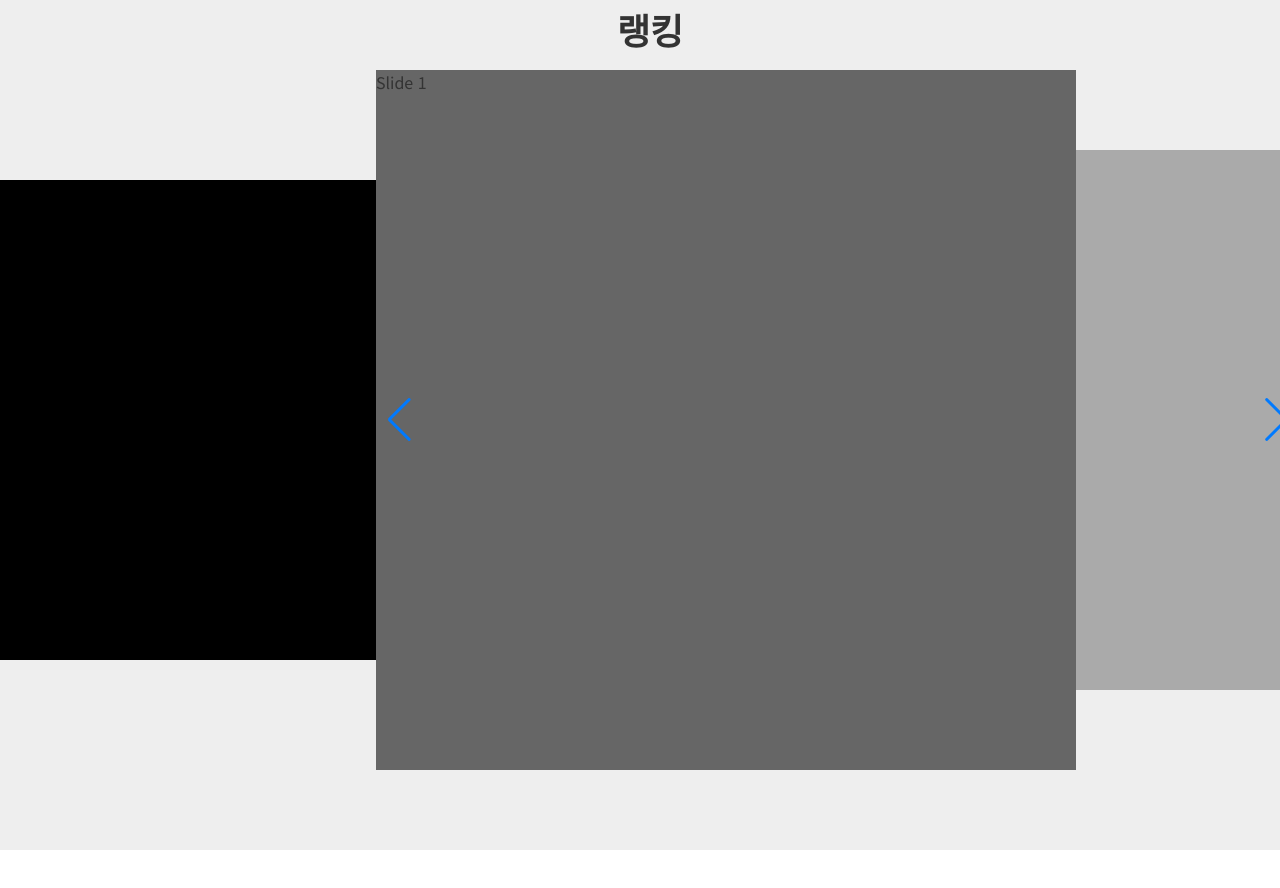
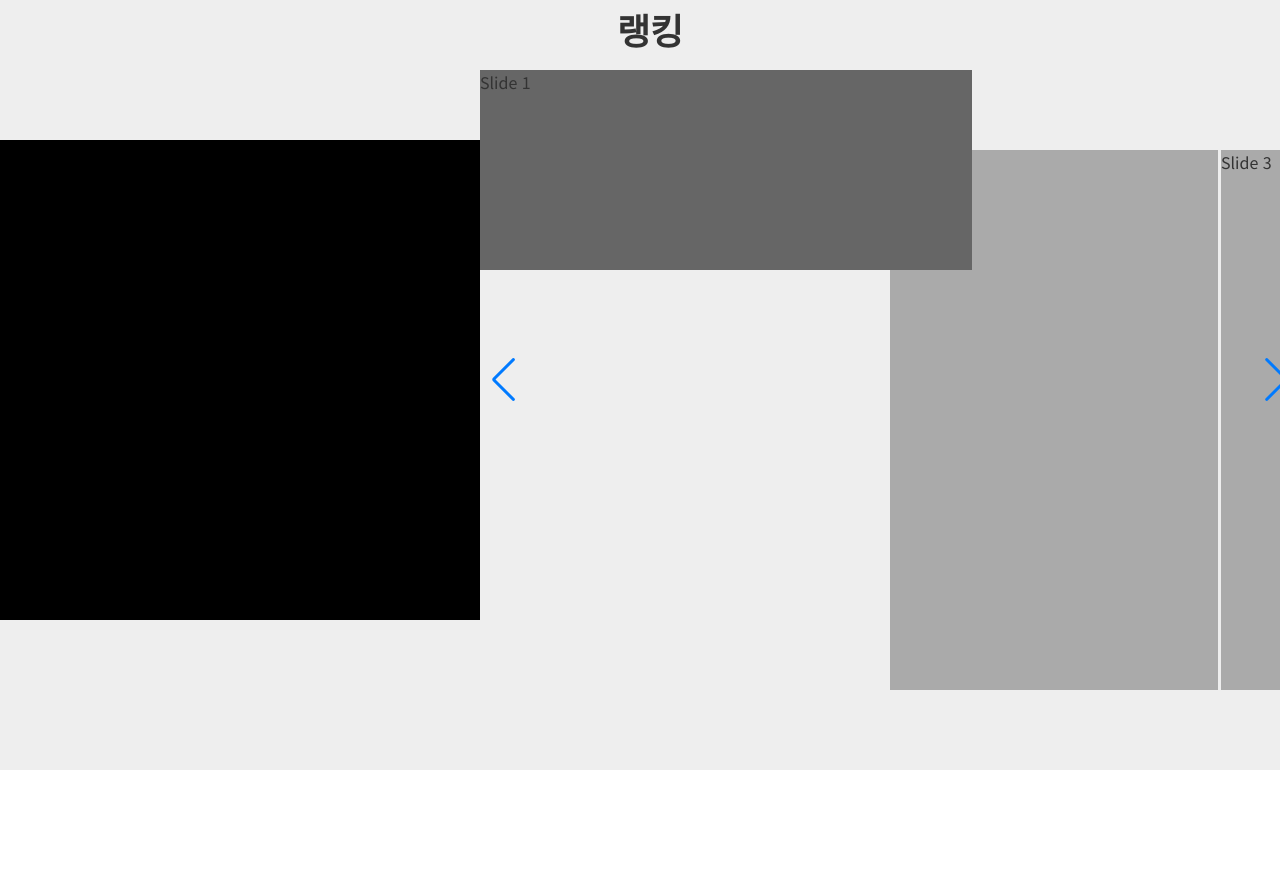
Before and after one commit to Jinju-Jeon/team_project, a website built with Parcel: page index.html in a window 1280 px wide. Shown: the part 877-1765 px from the top of the page. Built offline with nearby package versions, Linux system fonts and the light colour scheme; files whose address does not match are found by name.

Commit message:
0504-1749

```diff
--- a/css/style.scss
+++ b/css/style.scss
@@ -6,7 +6,7 @@
     font-family: 'Noto Sans KR';
     color: #333;
 }
-@media all and (min-width: 1320px) and (max-width: 1340px){body{overflow-x: hidden;}}
+@media all and (min-width: 1300px) and (max-width: 1320px){body{overflow-x: hidden;}}
 
 li, ul, ol, a{list-style: none; color: inherit; text-decoration: none;}
 h1, h2, h3, h4, h5, h6{font-weight: normal;}
@@ -295,12 +295,12 @@ section{
     }
 
     .rank_slider{
-        width: 1180px;
+        width: calc(100% - 480px);
 
 
         .swiper-slide{
-            width: 700px;
-            height: 700px;
+            width: 60%;
+            height: 200px;
             background-color: #666;
             transition: .3s;
 
@@ -310,12 +310,12 @@ section{
                 z-index: -1;
                 margin-top: 80px;
                 margin-right: 3px;
-                width: 540px;
+                width: 40%;
                 height: 540px;
                 background-color: #aaa;
             }
             &.swiper-slide-next{
-                margin-left: -60px;
+                margin-left: -10%;
             }
         }
 
```
Also changed, not shown: 6 other files.
